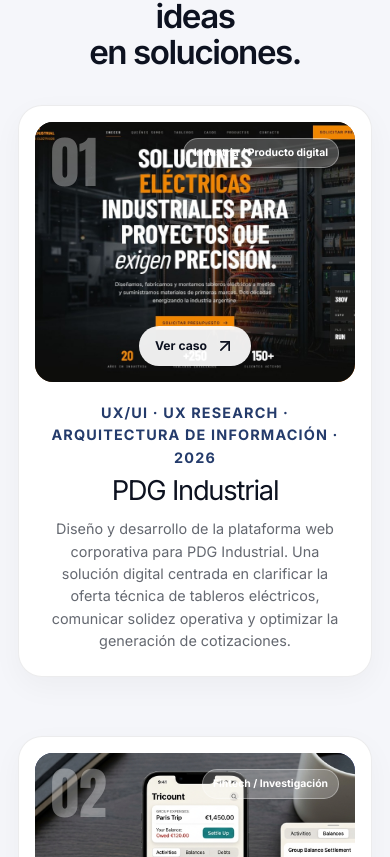
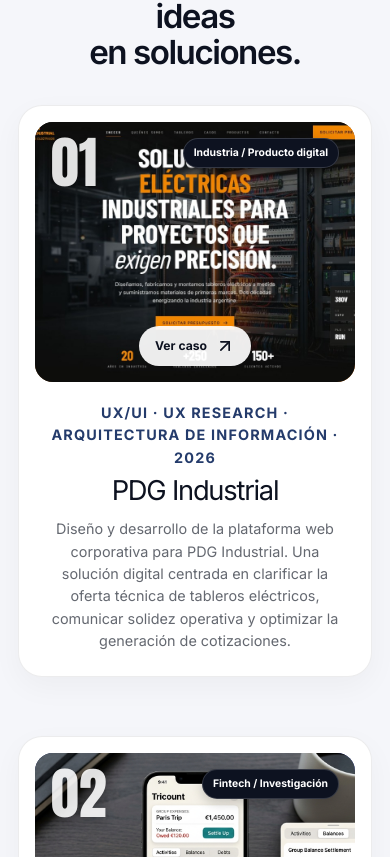
Before and after one commit to fabri16/fabrizio-portfolio, a React (Vite) app: page / in a window 390 px wide. Shown: the part 1207-2064 px from the top of the page. Built offline with nearby package versions, Linux system fonts and the light colour scheme.

Commit message:
style: make project category badge solid dark background and increase project number opacity for legibility

```diff
--- a/src/index.css
+++ b/src/index.css
@@ -158,8 +158,8 @@
 .projects-stack { display: grid; gap: 64px; transform: translateZ(0); }
 .project-card { position: relative; top: auto; min-height: auto; padding: 24px; border-radius: 34px; background: #fff; border: 1px solid rgba(13,18,32,.08); box-shadow: 0 10px 30px rgba(13,18,32,.04); contain: layout paint; transform: translate3d(0, 0, 0); backface-visibility: hidden; will-change: transform; }
 .project-visual { position: relative; min-height: 56vh; border-radius: 24px; overflow: hidden; color: white; background: radial-gradient(circle at 72% 18%, rgba(255, 255, 255, 0.36), transparent 28%), linear-gradient(135deg, var(--project-secondary), var(--project-accent)); }
-.project-number { position: absolute; top: 24px; left: 26px; font-family: Anton, sans-serif; font-size: clamp(4rem, 8vw, 8rem); line-height: 1; opacity: .34; }
-.project-category { position: absolute; top: 28px; right: 28px; padding: 9px 13px; border: 1px solid rgba(255,255,255,.34); border-radius: 999px; background: rgba(255,255,255,.24); font-size: .7rem; font-weight: 700; }
+.project-number { position: absolute; top: 24px; left: 26px; font-family: Anton, sans-serif; font-size: clamp(4rem, 8vw, 8rem); line-height: 1; opacity: .88; color: #ffffff; text-shadow: 0 4px 24px rgba(0,0,0,.6); z-index: 1; }
+.project-category { position: absolute; top: 28px; right: 28px; padding: 9px 13px; border: 1px solid rgba(255,255,255,.16); border-radius: 999px; background: #0d1220; color: #ffffff; font-size: .7rem; font-weight: 700; box-shadow: 0 4px 14px rgba(0,0,0,.25); z-index: 1; }
 .project-art { position: absolute; inset: 10% 8% 8%; }
 .project-window { position: absolute; width: 72%; height: 72%; left: 14%; top: 12%; border-radius: 18px; background: rgba(247,249,255,.94); box-shadow: 0 10px 24px rgba(0,0,0,.12); transform: rotate(-3deg) translateZ(0); overflow: hidden; }
 .window-bar { height: 42px; display: flex; align-items: center; gap: 7px; padding: 0 16px; border-bottom: 1px solid rgba(13,18,32,.1); }
@@ -912,8 +912,8 @@
     border-radius: 18px !important;
     width: 100% !important;
   }
-  .project-number { font-size: 3.5rem !important; top: 12px !important; left: 16px !important; }
-  .project-category { top: 16px !important; right: 16px !important; padding: 6px 10px !important; font-size: 0.65rem !important; }
+  .project-number { font-size: 3.5rem !important; top: 12px !important; left: 16px !important; opacity: .88 !important; text-shadow: 0 3px 15px rgba(0,0,0,.5) !important; }
+  .project-category { top: 16px !important; right: 16px !important; padding: 6px 10px !important; font-size: 0.65rem !important; background: #0d1220 !important; color: #ffffff !important; border: 1px solid rgba(255,255,255,.16) !important; box-shadow: 0 4px 12px rgba(0,0,0,.2) !important; opacity: 1 !important; }
 
   /* Center open button inside visual container */
   .project-open {
```
